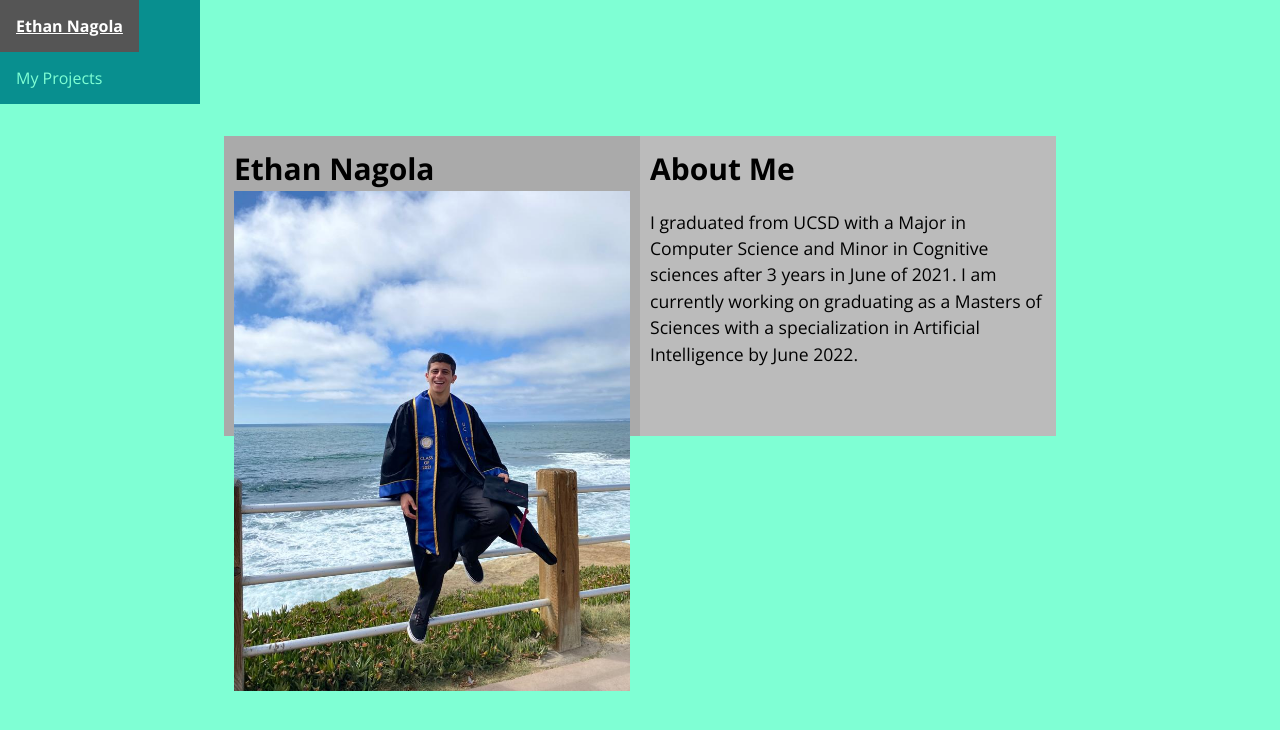
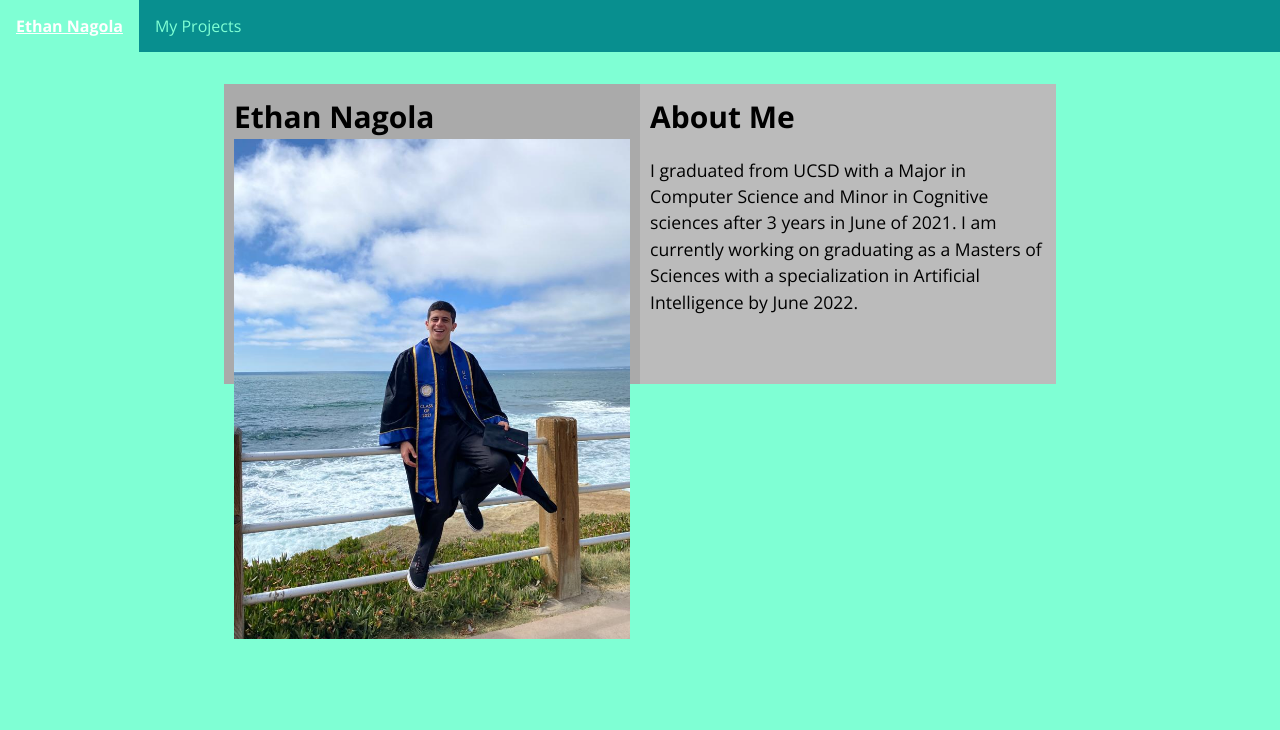
Before and after one commit to enagola/web, a Jekyll site: the page built from docs/ethan.md, in a window 1280 px wide. Shown: the top 730 px of the page. Built offline with Jekyll 4.4.1, drawn with Linux system fonts in a browser that asks for light colours.

Commit message:
Update menu-design.css

```diff
--- a/docs/stylesheets/menu-design.css
+++ b/docs/stylesheets/menu-design.css
@@ -28,28 +28,3 @@
   color:white;
   font-weight: bold;
 }
-
-ul {
-  list-style-type: none;
-  margin: 0;
-  padding: 0;
-  width: 200px;
-  background-color: #f1f1f1;
-}
-
-li a {
-  display: block;
-  color: #000;
-  padding: 8px 16px;
-  text-decoration: none;
-}
-
-li a.active {
-  background-color: #04AA6D;
-  color: white;
-}
-
-li a:hover:not(.active) {
-  background-color: #555;
-  color: white;
-}
```
